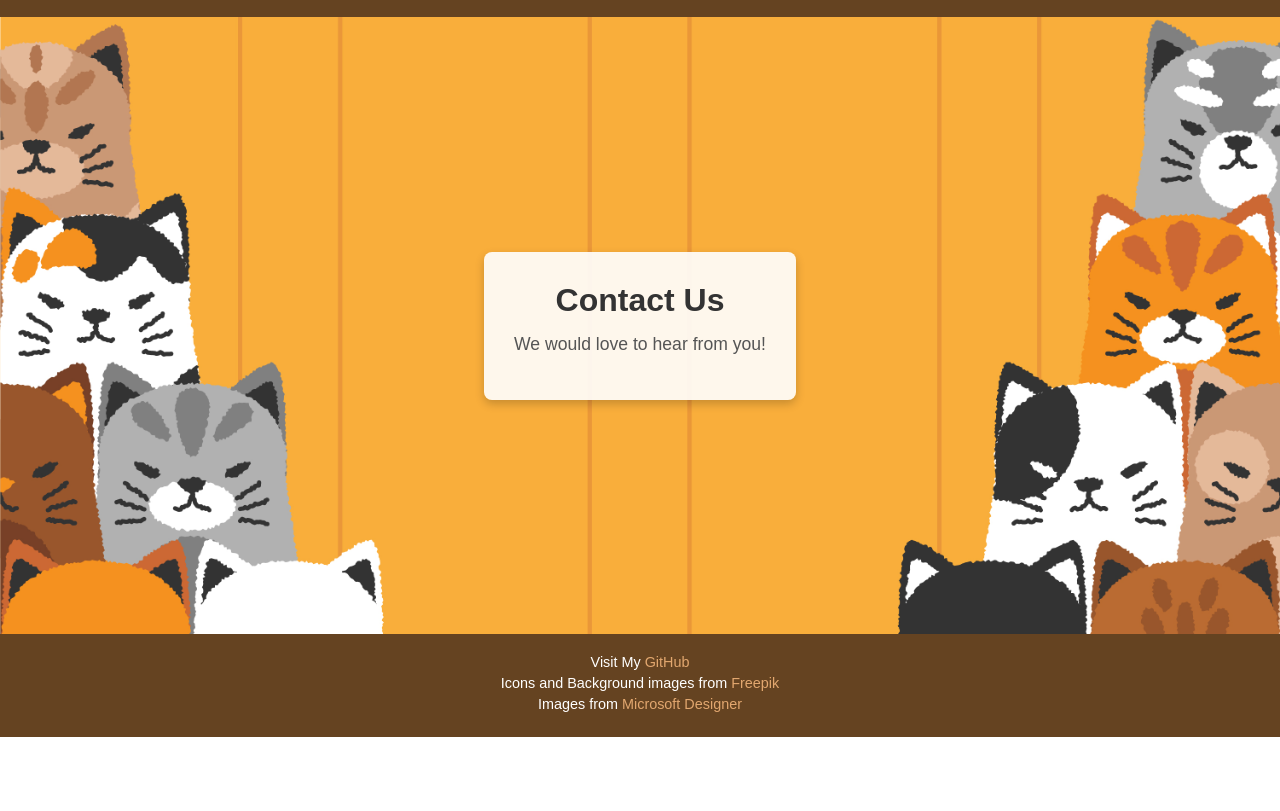
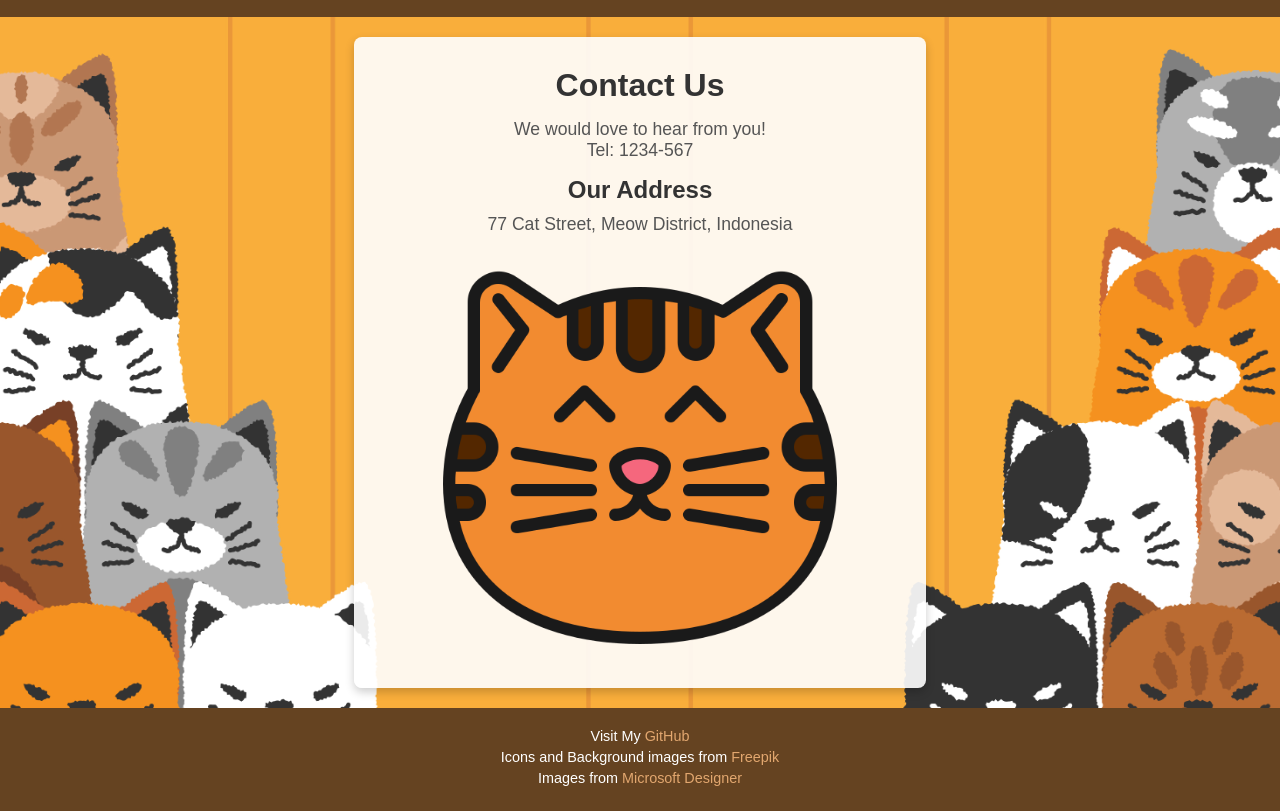
Before and after one commit to VinLvy/Restaurant-Page, a website built with webpack: page src/template.html in a window 1280 px wide. Both pictures are taken after a click on the button "Contact". Shown: the part 63-874 px from the top of the page. Before the commit the page ends 800 px from the top, so only its background shows below. Built offline with nearby package versions, Linux system fonts and the light colour scheme.

Commit message:
Contact page

```diff
--- a/src/contact.js
+++ b/src/contact.js
@@ -1,12 +1,37 @@
+import contact from './images/contactcat.png';
+
 export default function loadContact() {
     const content = document.getElementById('content');
     content.textContent = "";  // Clear existing content
 
+    // Create a card structure
+    const card = document.createElement('div');
+
     const contactTitle = document.createElement('h1');
     contactTitle.textContent = "Contact Us";
     const contactInfo = document.createElement('p');
-    contactInfo.textContent = "We would love to hear from you!";
+    contactInfo.innerHTML = "We would love to hear from you! <br> Tel: 1234-567";
+    // const contactNumber = document.createElement('p');
+    // contactNumber.textContent = "Tel: 1234-567";
 
-    content.appendChild(contactTitle);
-    content.appendChild(contactInfo);
+    const address = document.createElement('h2');
+    address.textContent = "Our Address";
+    const addressInfo = document.createElement('p');
+    addressInfo.textContent = "77 Cat Street, Meow District, Indonesia";
+
+    const image = document.createElement('img');
+    image.src = contact;
+    image.alt = "Catss";
+    image.classList.add('contact-image'); // Add a class for styling
+
+    // Append headline and description to the card
+    card.appendChild(contactTitle);
+    card.appendChild(contactInfo);
+    // card.appendChild(contactNumber);
+    card.appendChild(address);
+    card.appendChild(addressInfo);
+    card.appendChild(image);
+
+    // Append the card to the content
+    content.appendChild(card);
   }
--- a/src/style.css
+++ b/src/style.css
@@ -88,6 +88,10 @@
     margin-bottom: 15px;
   }
 
+  #content h2 {
+    margin-bottom: 10px;
+  }
+
   #content p {
     font-size: 1.1em;
     color: #555;
@@ -160,6 +164,13 @@
   }
 }
 
+  .contact-image {
+    max-width: 77%;
+    height: auto;
+    border-radius: 8px;
+    margin-bottom: 10px;
+  }
+
   /* Footer styling */
   footer {
     background-color: #654321;
--- a/src/template.html
+++ b/src/template.html
@@ -3,7 +3,7 @@
 <head>
   <meta charset="UTF-8">
   <meta name="viewport" content="width=device-width, initial-scale=1.0">
-  <title>Restaurant Page</title>
+  <title>Cafe Page</title>
 </head>
 <body>
   <header>
```
Also changed, not shown: src/images/contactcat.png (added).
